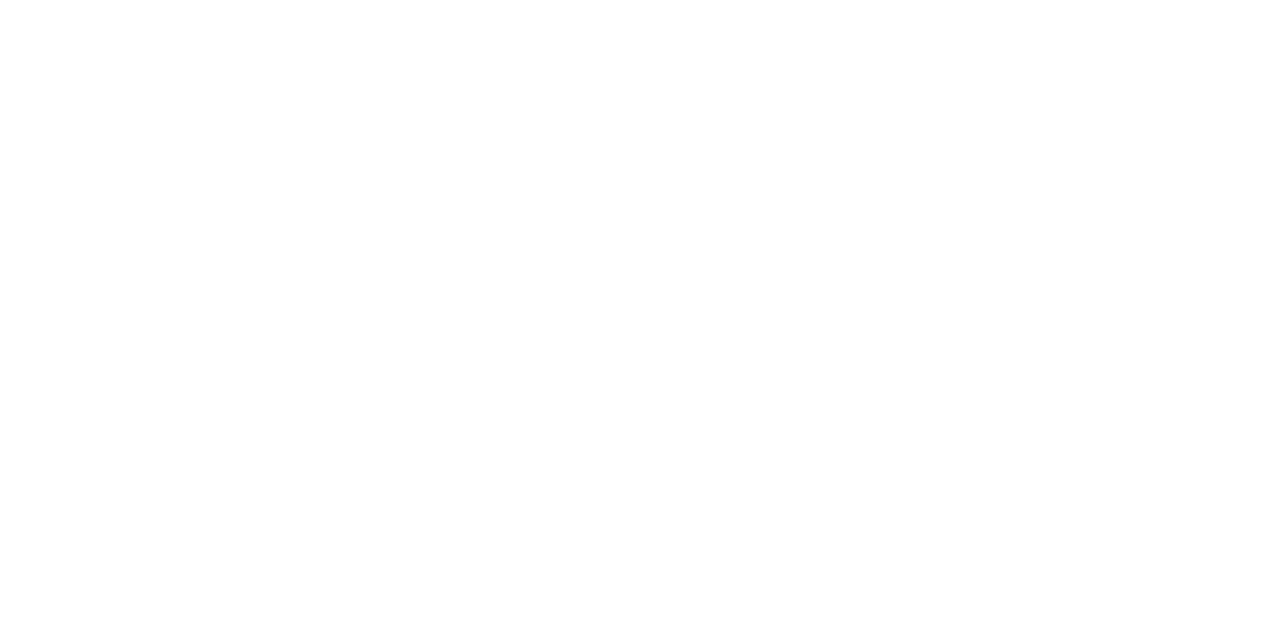
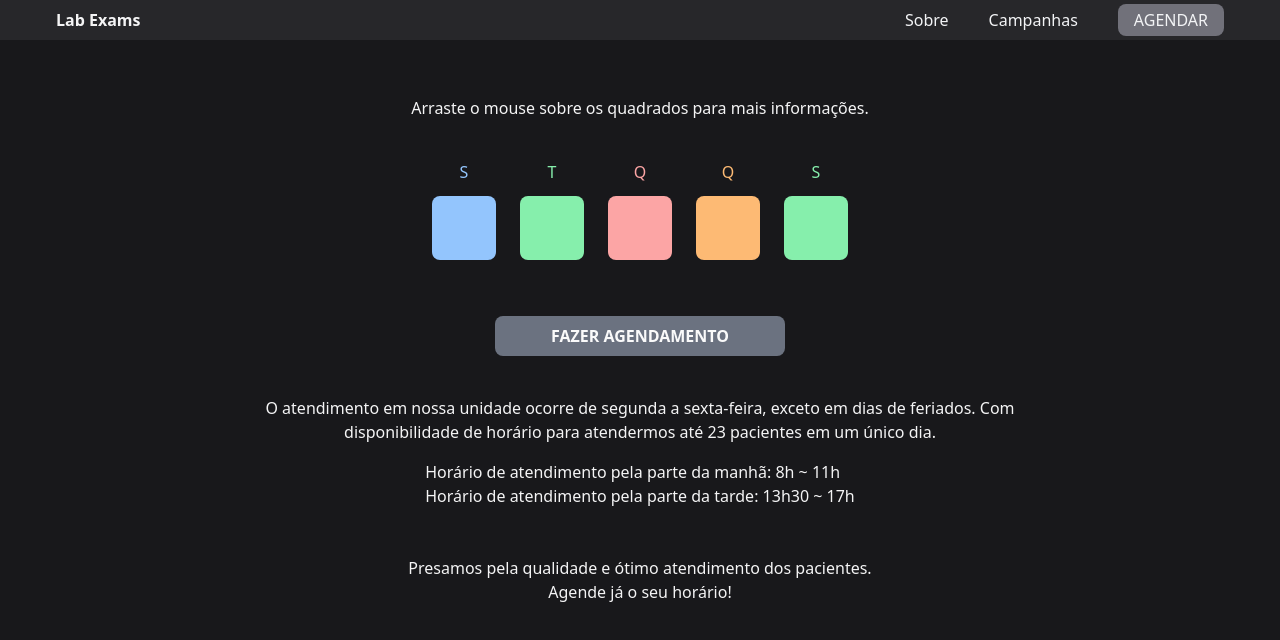
Before and after one commit to tandii/lab_exams_web, a React (Vite) app: page / in a window 1280 px wide. Shown: the top 640 px of the page. Built offline with nearby package versions, Linux system fonts and the light colour scheme.

Commit message:
instalação da biblioteca tailwind e radix/hover card

```diff
--- a/index.html
+++ b/index.html
@@ -7,7 +7,7 @@
     <title>Vite + React + TS</title>
   </head>
   <body>
-    <div id="root"></div>
+    <div id="root" class="bg-zinc-900 h-screen"></div>
     <script type="module" src="/src/main.tsx"></script>
   </body>
 </html>
--- a/package.json
+++ b/package.json
@@ -10,8 +10,10 @@
     "preview": "vite preview"
   },
   "dependencies": {
+    "@radix-ui/react-hover-card": "^1.0.6",
     "react": "^18.2.0",
-    "react-dom": "^18.2.0"
+    "react-dom": "^18.2.0",
+    "react-router-dom": "^6.14.1"
   },
   "devDependencies": {
     "@types/react": "^18.2.14",
--- a/src/App.tsx
+++ b/src/App.tsx
@@ -1,7 +1,7 @@
+import { Router } from "./Router"
+
 export function App() {
   return (
-    <>
-
-    </>
+    <Router />
   )
 }
--- /dev/null
+++ b/src/Router.tsx
@@ -0,0 +1,10 @@
+import { Routes, Route } from 'react-router-dom'
+import { Home } from './pages/Home'
+
+export function Router() {
+    return (
+        <Routes>
+            <Route path='/' element={<Home />} />
+        </Routes>
+    )
+}
--- a/src/main.tsx
+++ b/src/main.tsx
@@ -1,10 +1,13 @@
 import React from 'react'
 import ReactDOM from 'react-dom/client'
-import { App } from './App.tsx'
+import { App } from './App'
+import { BrowserRouter } from 'react-router-dom'
 import './global.css'
 
 ReactDOM.createRoot(document.getElementById('root')!).render(
   <React.StrictMode>
-    <App />
+    <BrowserRouter>
+      <App />
+    </BrowserRouter>
   </React.StrictMode>,
 )
--- /dev/null
+++ b/src/pages/Home.tsx
@@ -0,0 +1,138 @@
+import { Link } from "react-router-dom"
+import * as HoverCard from '@radix-ui/react-hover-card';
+
+
+export function Home() {
+    return (
+        <>
+            <nav className="flex items-center justify-between bg-zinc-800 w-full h-10 px-14">
+                <Link to='/' className="text-zinc-100 font-semibold">
+                    Lab Exams
+                </Link>
+
+                <div className="flex items-center gap-10 text-gray-100">
+                    <Link to='' >Sobre</Link>
+                    <Link to='' >Campanhas</Link>
+                    <Link to='' className="bg-zinc-500 hover:bg-zinc-400/80 py-1 px-4 rounded-lg font-medium">AGENDAR</Link>
+                </div>
+            </nav>
+
+            <div className="flex flex-col items-center mt-14">
+                <p className="text-zinc-100 text-center">Arraste o mouse sobre os quadrados para mais informações.</p>
+
+                <div className="flex gap-6 mt-10">
+                    <HoverCard.Root openDelay={80} closeDelay={80}>
+                        <HoverCard.Trigger asChild>
+                            <div className="flex flex-col items-center gap-3">
+                                <span className="text-blue-300">S</span>
+                                <div className="h-16 w-16 bg-blue-300 rounded-lg hover:scale-110 hover:bg-gradient-to-t hover:from-blue-400 transition-all" />
+                            </div>
+                        </HoverCard.Trigger>
+                        <HoverCard.Portal>
+                            <HoverCard.Content sideOffset={6} >
+                                <div className="w-fit px-3 py-2 bg-gray-200 rounded-lg p-2">
+                                    <p className="text-sm">Horários restantes: <span className="font-medium">12</span></p>
+                                    <p className="text-sm">Horário mais cedo disponível: <span className="font-medium">9:00</span></p>
+
+                                    <p className="text-sm mt-4 font-medium">Fazemos com amor! ❤️</p>
+                                </div>
+                                <HoverCard.Arrow className="fill-gray-200 text-white dark:text-gray-800" />
+                            </HoverCard.Content>
+                        </HoverCard.Portal>
+                    </HoverCard.Root>
+                    <HoverCard.Root openDelay={80} closeDelay={80}>
+                        <HoverCard.Trigger asChild>
+                            <div className="flex flex-col items-center gap-3">
+                                <span className="text-green-300">T</span>
+                                <div className="h-16 w-16 bg-green-300 rounded-lg hover:scale-110 hover:bg-gradient-to-t hover:from-green-400 transition-all" />
+                            </div>
+                        </HoverCard.Trigger>
+                        <HoverCard.Portal>
+                            <HoverCard.Content sideOffset={6} >
+                                <div className="w-fit px-3 py-2 bg-gray-200 rounded-lg p-2">
+                                    <p className="text-sm">Horários restantes: <span className="font-medium">12</span></p>
+                                    <p className="text-sm">Horário mais cedo disponível: <span className="font-medium">9:00</span></p>
+
+                                    <p className="text-sm mt-4 font-medium">Fazemos com amor! ❤️</p>
+                                </div>
+                                <HoverCard.Arrow className="fill-gray-200 text-white dark:text-gray-800" />
+                            </HoverCard.Content>
+                        </HoverCard.Portal>
+                    </HoverCard.Root>
+                    <HoverCard.Root openDelay={80} closeDelay={80}>
+                        <HoverCard.Trigger asChild>
+                            <div className="flex flex-col items-center gap-3">
+                                <span className="text-red-300">Q</span>
+                                <div className="h-16 w-16 bg-red-300 rounded-lg hover:scale-110 hover:bg-gradient-to-t hover:from-red-400 transition-all" />
+                            </div>
+                        </HoverCard.Trigger>
+                        <HoverCard.Portal>
+                            <HoverCard.Content sideOffset={6} >
+                                <div className="w-fit px-3 py-2 bg-gray-200 rounded-lg p-2">
+                                    <p className="text-sm">Horários restantes: <span className="font-medium">12</span></p>
+                                    <p className="text-sm">Horário mais cedo disponível: <span className="font-medium">9:00</span></p>
+
+                                    <p className="text-sm mt-4 font-medium">Fazemos com amor! ❤️</p>
+                                </div>
+                                <HoverCard.Arrow className="fill-gray-200 text-white dark:text-gray-800" />
+                            </HoverCard.Content>
+                        </HoverCard.Portal>
+                    </HoverCard.Root>
+                    <HoverCard.Root openDelay={80} closeDelay={80}>
+                        <HoverCard.Trigger asChild>
+                            <div className="flex flex-col items-center gap-3">
+                                <span className="text-orange-300">Q</span>
+                                <div className="h-16 w-16 bg-orange-300 rounded-lg hover:scale-110 hover:bg-gradient-to-t hover:from-orange-400 transition-all" />
+                            </div>
+                        </HoverCard.Trigger>
+                        <HoverCard.Portal>
+                            <HoverCard.Content sideOffset={6} >
+                                <div className="w-fit px-3 py-2 bg-gray-200 rounded-lg p-2">
+                                    <p className="text-sm">Horários restantes: <span className="font-medium">12</span></p>
+                                    <p className="text-sm">Horário mais cedo disponível: <span className="font-medium">9:00</span></p>
+
+                                    <p className="text-sm mt-4 font-medium">Fazemos com amor! ❤️</p>
+                                </div>
+                                <HoverCard.Arrow className="fill-gray-200 text-white dark:text-gray-800" />
+                            </HoverCard.Content>
+                        </HoverCard.Portal>
+                    </HoverCard.Root>
+                    <HoverCard.Root openDelay={80} closeDelay={80}>
+                        <HoverCard.Trigger asChild>
+                            <div className="flex flex-col items-center gap-3">
+                                <span className="text-green-300">S</span>
+                                <div className="h-16 w-16 bg-green-300 rounded-lg hover:scale-110 hover:bg-gradient-to-t hover:from-green-400 transition-all" />
+                            </div>
+                        </HoverCard.Trigger>
+                        <HoverCard.Portal>
+                            <HoverCard.Content sideOffset={6} >
+                                <div className="w-fit px-3 py-2 bg-gray-200 rounded-lg p-2">
+                                    <p className="text-sm">Horários restantes: <span className="font-medium">12</span></p>
+                                    <p className="text-sm">Horário mais cedo disponível: <span className="font-medium">9:00</span></p>
+
+                                    <p className="text-sm mt-4 font-medium">Fazemos com amor! ❤️</p>
+                                </div>
+                                <HoverCard.Arrow className="fill-gray-200 text-white dark:text-gray-800" />
+                            </HoverCard.Content>
+                        </HoverCard.Portal>
+                    </HoverCard.Root>
+
+                </div>
+
+                <button className="text-zinc-50 py-2 bg-gray-500 hover:bg-gray-400/80 px-14 font-semibold rounded-lg mt-14">FAZER AGENDAMENTO</button>
+
+                <p className="text-zinc-100 w-[800px] text-center mt-10">O atendimento em nossa unidade ocorre de segunda a sexta-feira, exceto em dias de feriados. Com disponibilidade de horário para atendermos até 23 pacientes em um único dia.</p>
+
+                <div className="mt-4">
+                    <p className="text-zinc-100">Horário de atendimento pela parte da manhã: 8h ~ 11h</p>
+                    <p className="text-zinc-100">Horário de atendimento pela parte da tarde: 13h30 ~ 17h</p>
+                </div>
+
+                <p className="text-zinc-100 mt-12" >Presamos pela qualidade e ótimo atendimento dos pacientes.</p>
+                <p className="text-zinc-100" >Agende já o seu horário!</p>
+            </div>
+
+
+        </>
+    )
+}
```
Also changed, not shown: 1 other file (tests, documents, lock files or other folders).
